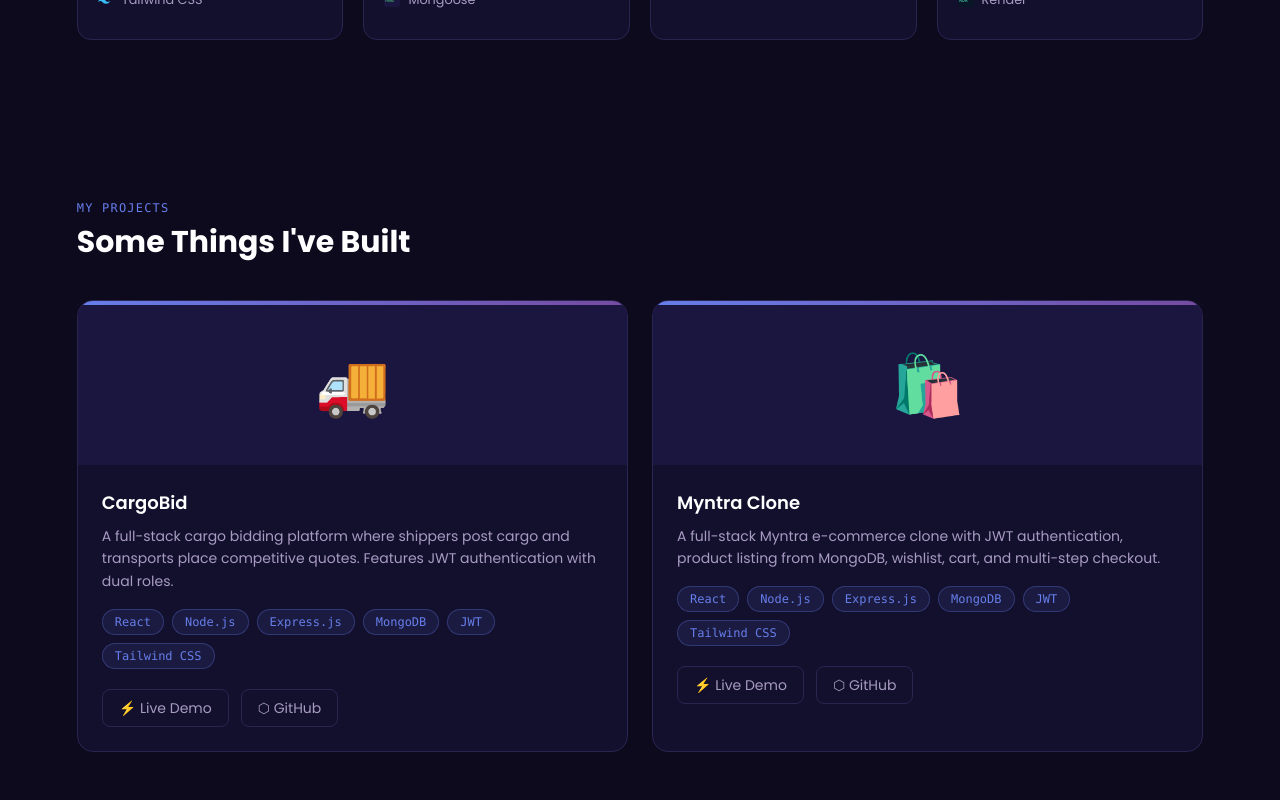
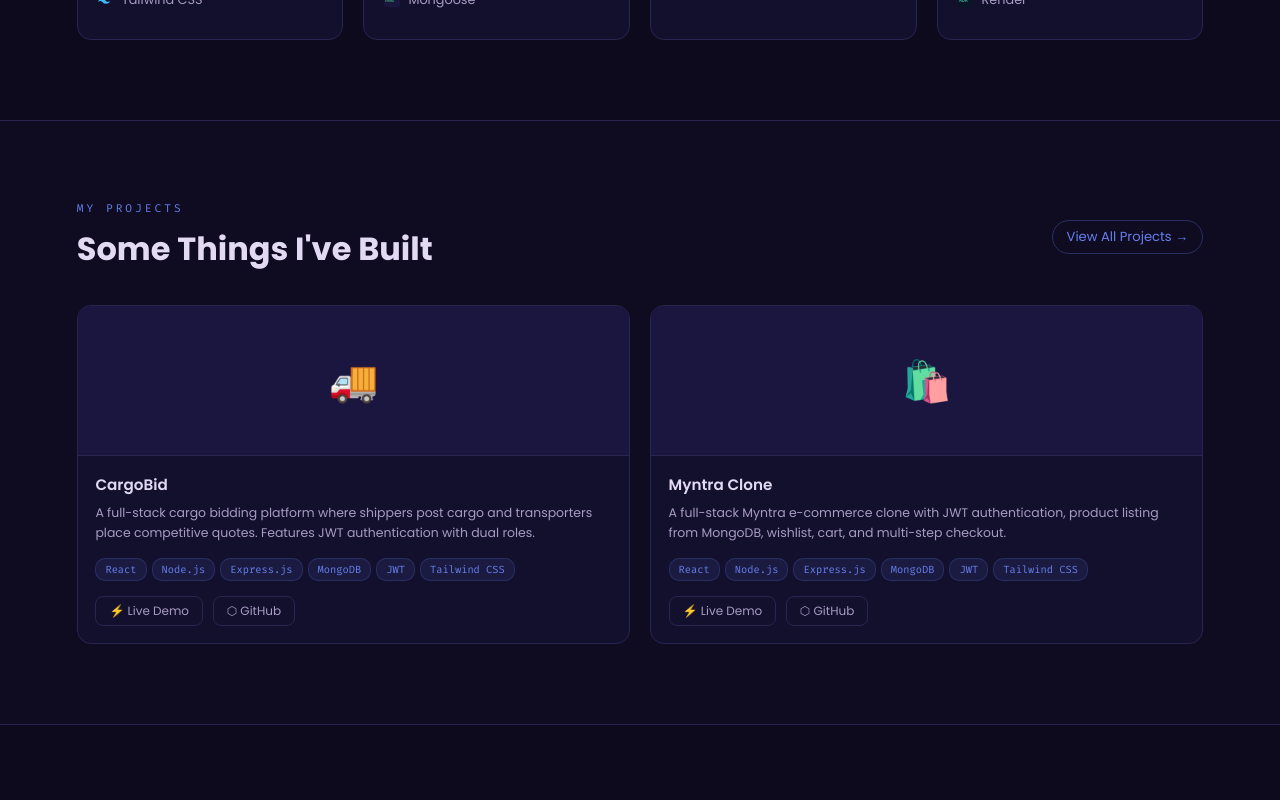
Before and after one commit to abhishekprajapativns/-abhishek-portfolio, a React (Vite) app: page / in a window 1280 px wide. Shown: the part 1760-2560 px from the top of the page. Built offline with nearby package versions, Linux system fonts and the light colour scheme.

Commit message:
feat: update Projects with real projects

```diff
--- a/src/components/Projects.jsx
+++ b/src/components/Projects.jsx
@@ -1,86 +1,204 @@
 const projects = [
   {
-    title: "CargoBid",
-    description:
-      "A full-stack cargo bidding platform where shippers post cargo and transports place competitive quotes. Features JWT authentication with dual roles.",
-    techs: ["React", "Node.js", "Express.js", "MongoDB", "JWT", "Tailwind CSS"],
+    emoji: "🚚",
+    name: "CargoBid",
+    desc: "A full-stack cargo bidding platform where shippers post cargo and transporters place competitive quotes. Features JWT authentication with dual roles.",
+    chips: ["React", "Node.js", "Express.js", "MongoDB", "JWT", "Tailwind CSS"],
     live: "https://cargo-bid.vercel.app",
     github: "https://github.com/abhishekprajapativns/CargoBid",
-    emoji: "🚚",
   },
-
   {
-    title: "Myntra Clone",
-    description:
-      "A full-stack Myntra e-commerce clone with JWT authentication, product listing from MongoDB, wishlist, cart, and multi-step checkout.",
-    techs: ["React", "Node.js", "Express.js", "MongoDB", "JWT", "Tailwind CSS"],
+    emoji: "🛍️",
+    name: "Myntra Clone",
+    desc: "A full-stack Myntra e-commerce clone with JWT authentication, product listing from MongoDB, wishlist, cart, and multi-step checkout.",
+    chips: ["React", "Node.js", "Express.js", "MongoDB", "JWT", "Tailwind CSS"],
     live: "https://myntra-clone-bay-three.vercel.app",
     github: "https://github.com/abhishekprajapativns/myntra-clone",
-    emoji: "🛍️",
   },
 ];
 
 function Projects() {
   return (
-    <section id="projects" className="py-20 px-[6%]">
-      {/* Section Label */}
-      <p className="text-xs font-mono text-[#667eea] tracking-widest uppercase mb-2">
-        My Projects
-      </p>
+    <section
+      id="projects"
+      style={{
+        padding: "80px 6%",
+        background: "rgba(102,126,234,0.02)",
+        borderTop: "1px solid #2a2450",
+        borderBottom: "1px solid #2a2450",
+      }}
+    >
+      {/* Header */}
+      <div
+        style={{
+          display: "flex",
+          alignItems: "center",
+          justifyContent: "space-between",
+          marginBottom: "2rem",
+        }}
+      >
+        <div>
+          <div
+            style={{
+              fontSize: "0.7rem",
+              fontFamily: "'Fira Code', monospace",
+              color: "#667eea",
+              letterSpacing: "3px",
+              textTransform: "uppercase",
+              marginBottom: "0.5rem",
+            }}
+          >
+            My Projects
+          </div>
+          <div
+            style={{
+              fontSize: "2rem",
+              fontWeight: "700",
+              color: "#e2d9f3",
+            }}
+          >
+            Some Things I've Built
+          </div>
+        </div>
 
-      {/* Section Title */}
-      <h2 className="text-3xl font-bold text-white mb-10">
-        Some Things I've Built
-      </h2>
+        <a
+          href="#"
+          style={{
+            fontSize: "0.82rem",
+            color: "#667eea",
+            border: "1px solid rgba(102,126,234,0.3)",
+            padding: "6px 14px",
+            borderRadius: "20px",
+            transition: "all 0.2s",
+          }}
+          onMouseEnter={(e) =>
+            (e.currentTarget.style.background = "rgba(102,126,234,0.1)")
+          }
+          onMouseLeave={(e) =>
+            (e.currentTarget.style.background = "transparent")
+          }
+        >
+          View All Projects →
+        </a>
+      </div>
 
       {/* Projects Grid */}
-      <div className="grid grid-cols-1 md:grid-cols-2 gap-6">
+      <div
+        style={{
+          display: "grid",
+          gridTemplateColumns: "repeat(2, 1fr)",
+          gap: "1.25rem",
+        }}
+      >
         {projects.map((project) => (
           <div
-            key={project.title}
-            className="bg-[#13102e] border border-[#2a2450] rounded-2xl overflow-hidden hover:border-[#667eea] transition-colors group"
+            key={project.name}
+            style={{
+              background: "#13102e",
+              border: "1px solid #2a2450",
+              borderRadius: "14px",
+              overflow: "hidden",
+              transition: "transform 0.2s, border-color 0.2s",
+            }}
+            onMouseEnter={(e) => {
+              e.currentTarget.style.transform = "translateY(-6px)";
+              e.currentTarget.style.borderColor = "#667eea";
+            }}
+            onMouseLeave={(e) => {
+              e.currentTarget.style.transform = "translateY(0)";
+              e.currentTarget.style.borderColor = "#2a2450";
+            }}
           >
-            {/* Top gradient line */}
+            {/* Emoji */}
             <div
-              className="h-1"
               style={{
-                background: "linear-gradient(90deg, #667eea, #764ba2)",
+                height: "150px",
+                display: "flex",
+                alignItems: "center",
+                justifyContent: "center",
+                fontSize: "2.5rem",
+                borderBottom: "1px solid #2a2450",
+                background: "#1a1640",
               }}
-            />
-
-            {/* Emoji placeholder */}
-            <div className="h-40 flex items-center justify-center text-6xl bg-[#1a1640]">
+            >
               {project.emoji}
             </div>
 
-            {/* Content */}
-            <div className="p-6">
-              <h3 className="text-white font-semibold text-lg mb-2">
-                {project.title}
-              </h3>
-              <p className="text-[#a89bc2] text-sm leading-relaxed mb-4">
-                {project.description}
-              </p>
+            {/* Body */}
+            <div style={{ padding: "1.1rem" }}>
+              <div
+                style={{
+                  fontSize: "0.95rem",
+                  fontWeight: "600",
+                  marginBottom: "0.4rem",
+                  color: "#e2d9f3",
+                }}
+              >
+                {project.name}
+              </div>
+              <div
+                style={{
+                  fontSize: "0.78rem",
+                  color: "#a89bc2",
+                  lineHeight: "1.6",
+                  marginBottom: "0.9rem",
+                }}
+              >
+                {project.desc}
+              </div>
 
-              {/* Tech chips */}
-              <div className="flex flex-wrap gap-2 mb-5">
-                {project.techs.map((tech) => (
+              {/* Chips */}
+              <div
+                style={{
+                  display: "flex",
+                  flexWrap: "wrap",
+                  gap: "5px",
+                  marginBottom: "0.9rem",
+                }}
+              >
+                {project.chips.map((chip) => (
                   <span
-                    key={tech}
-                    className="text-xs font-mono px-3 py-1 rounded-full text-[#667eea] border border-[#667eea]/30 bg-[#667eea]/10"
+                    key={chip}
+                    style={{
+                      fontSize: "0.65rem",
+                      fontFamily: "'Fira Code', monospace",
+                      background: "rgba(102,126,234,0.1)",
+                      border: "1px solid rgba(102,126,234,0.2)",
+                      color: "#667eea",
+                      padding: "3px 9px",
+                      borderRadius: "10px",
+                    }}
                   >
-                    {tech}
+                    {chip}
                   </span>
                 ))}
               </div>
 
               {/* Buttons */}
-              <div className="flex gap-3">
+              <div style={{ display: "flex", gap: "0.6rem" }}>
                 <a
                   href={project.live}
                   target="_blank"
                   rel="noopener noreferrer"
-                  className="text-sm px-4 py-2 rounded-lg border border-[#2a2450] text-[#a89bc2] hover:border-[#667eea] hover:text-[#667eea] transition-all"
+                  style={{
+                    fontSize: "0.75rem",
+                    padding: "5px 13px",
+                    borderRadius: "8px",
+                    border: "1px solid #2a2450",
+                    color: "#a89bc2",
+                    display: "flex",
+                    alignItems: "center",
+                    gap: "5px",
+                    transition: "all 0.2s",
+                  }}
+                  onMouseEnter={(e) => {
+                    e.currentTarget.style.borderColor = "#667eea";
+                    e.currentTarget.style.color = "#667eea";
+                  }}
+                  onMouseLeave={(e) => {
+                    e.currentTarget.style.borderColor = "#2a2450";
+                    e.currentTarget.style.color = "#a89bc2";
+                  }}
                 >
                   ⚡ Live Demo
                 </a>
@@ -89,7 +207,25 @@
                   href={project.github}
                   target="_blank"
                   rel="noopener noreferrer"
-                  className="text-sm px-4 py-2 rounded-lg border border-[#2a2450] text-[#a89bc2] hover:border-[#667eea] hover:text-[#667eea] transition-all"
+                  style={{
+                    fontSize: "0.75rem",
+                    padding: "5px 13px",
+                    borderRadius: "8px",
+                    border: "1px solid #2a2450",
+                    color: "#a89bc2",
+                    display: "flex",
+                    alignItems: "center",
+                    gap: "5px",
+                    transition: "all 0.2s",
+                  }}
+                  onMouseEnter={(e) => {
+                    e.currentTarget.style.borderColor = "#667eea";
+                    e.currentTarget.style.color = "#667eea";
+                  }}
+                  onMouseLeave={(e) => {
+                    e.currentTarget.style.borderColor = "#2a2450";
+                    e.currentTarget.style.color = "#a89bc2";
+                  }}
                 >
                   ⬡ GitHub
                 </a>
```
